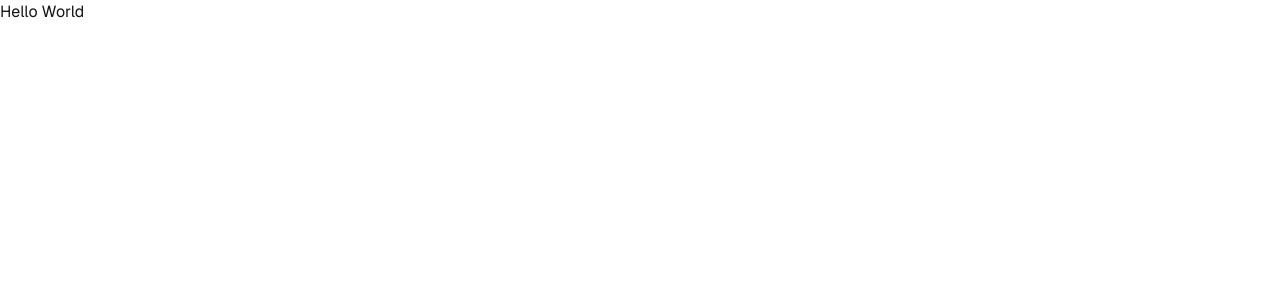
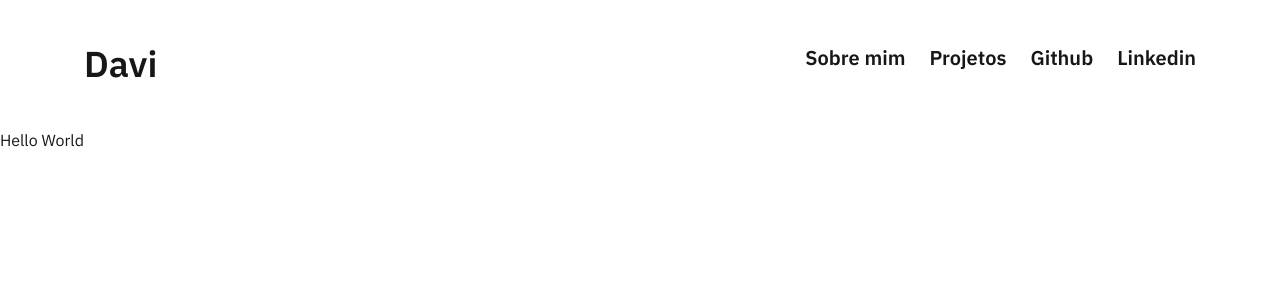
Before and after one commit to davirodriguesdias/portfolio-davi, a Next.js app: page / in a window 1280 px wide. Shown: the top 300 px of the page. Built offline with nearby package versions, Linux system fonts and the light colour scheme.

Commit message:
font ibm

```diff
--- a/app/layout.tsx
+++ b/app/layout.tsx
@@ -1,6 +1,14 @@
 import type { Metadata } from "next";
 import { Geist, Geist_Mono } from "next/font/google";
+import { IBM_Plex_Sans } from "next/font/google";
 import "./globals.css";
+
+import Header from "./components/Header/Header"
+
+const ibmSans = IBM_Plex_Sans({
+  variable: "--font-ibm",
+  subsets: ["latin"],
+});
 
 const geistSans = Geist({
   variable: "--font-geist-sans",
@@ -25,9 +33,12 @@
   return (
     <html
       lang="en"
-      className={`${geistSans.variable} ${geistMono.variable} h-full antialiased`}
+      className={`${ibmSans.variable} ${geistSans.variable} ${geistMono.variable} h-full antialiased`}
     >
-      <body className="min-h-full flex flex-col">{children}</body>
+      <body className="min-h-full flex flex-col">
+        <Header/>
+        {children}
+        </body>
     </html>
   );
 }
```
